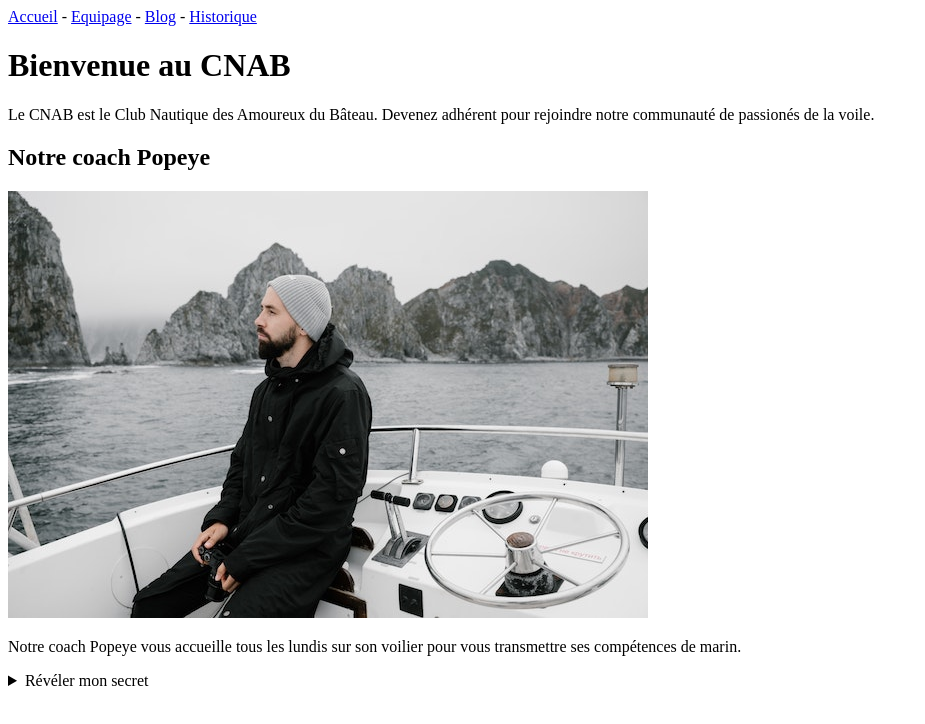
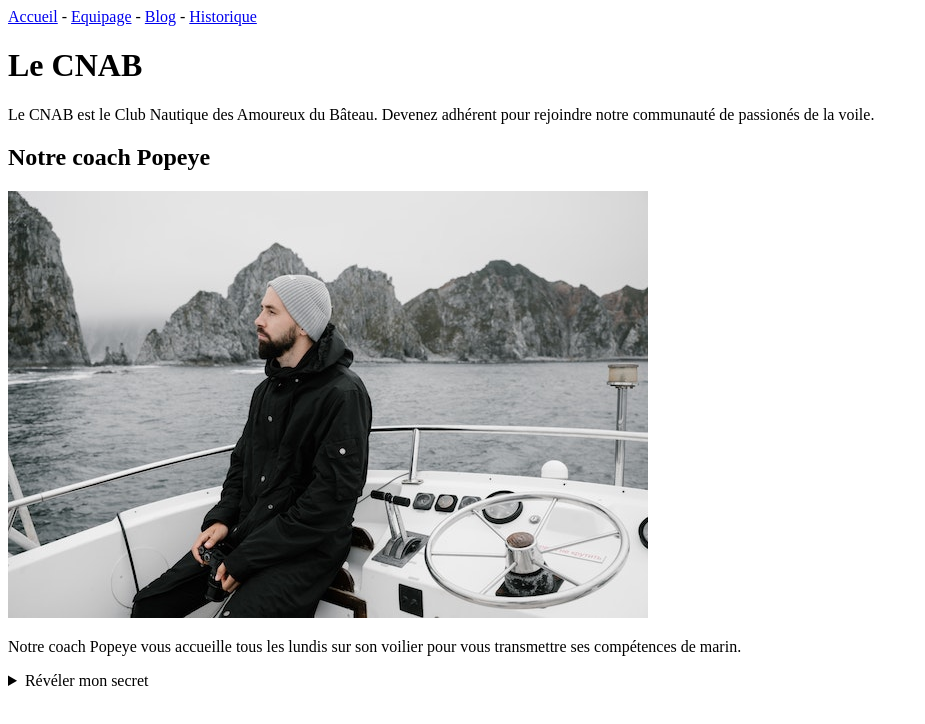
Before and after one commit to alexisOclock/demo-cnab, a plain HTML site: page index.html in a window 1280 px wide. Shown: the whole page, without its empty margins (0-925 px from the left). Drawn offline with Linux system fonts and the light colour scheme.

Commit message:
nouveau titre

```diff
--- a/index.html
+++ b/index.html
@@ -12,7 +12,7 @@
     <a href="/pages/crew.html">Equipage</a> -
     <a href="/pages/blog.html">Blog</a> -
     <a href="/pages/history.html">Historique</a>
-    <h1>Bienvenue au CNAB</h1>
+    <h1>Le CNAB</h1>
     <p>Le CNAB est le Club Nautique des Amoureux du Bâteau. Devenez adhérent pour rejoindre notre communauté de passionés de la voile.</p>
     <h2>Notre coach Popeye</h2>
     <img src="/assets/img/articles/popeye.jpg" alt="">
```
